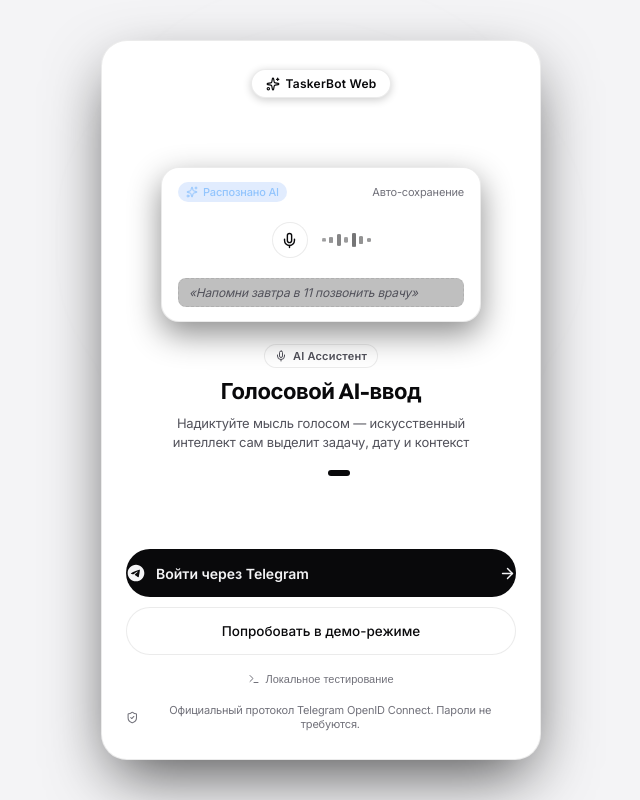
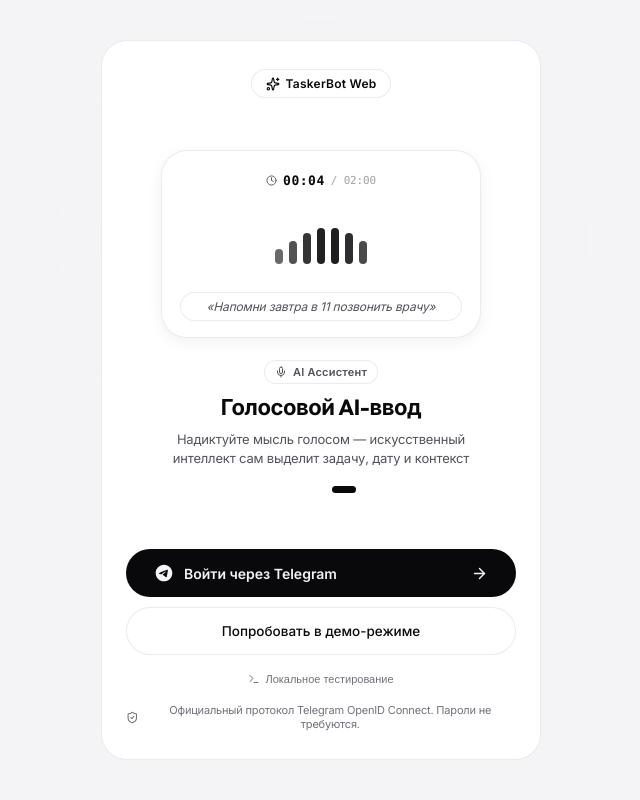
Before and after one commit to Artstrel/TaskerBot, a React (Vite) app in the folder frontend/: page / in a window 1280 px wide. Both pictures are taken after a click on the tab 666 px from the left and 459 px from the top of the page. Shown: the whole page, without its empty margins (319-959 px from the left). Built offline with nearby package versions, Linux system fonts and the light colour scheme.

Commit message:
style: redesign login screen UI with monochrome palette and refined mockup components

```diff
--- a/frontend/src/components/LoginScreen.jsx
+++ b/frontend/src/components/LoginScreen.jsx
@@ -10,7 +10,9 @@ import {
   Sparkles,
   Terminal,
   Check,
+  Clock,
 } from 'lucide-react';
+import BarVisualizer from './BarVisualizer';
 import { getTelegramAuthUrl, exchangeTelegramWidgetAuth, authenticateWithTelegramIdToken, devLogin, setDemoMode, hapticFeedback } from '../api';
 
 const SLIDES = [
@@ -116,28 +118,26 @@ const SLIDES = [
     subtitle: 'Надиктуйте мысль голосом — искусственный интеллект сам выделит задачу, дату и контекст',
     icon: Mic,
     renderVisual: () => (
-      <div className="slide-mockup-card">
-        <div className="slide-mockup-header">
-          <span className="slide-mockup-tag ai">
-            <Sparkles size={12} /> Распознано AI
-          </span>
-          <span className="slide-mockup-meta">Авто-сохранение</span>
-        </div>
-        <div className="slide-mockup-voice-visual">
-          <div className="slide-mockup-mic-badge">
-            <Mic size={17} />
-          </div>
-          <div className="slide-mockup-soundwave">
-            <span className="sw-bar b1" />
-            <span className="sw-bar b2" />
-            <span className="sw-bar b3" />
-            <span className="sw-bar b4" />
-            <span className="sw-bar b5" />
-            <span className="sw-bar b6" />
-            <span className="sw-bar b7" />
+      <div className="slide-mockup-card slide-mockup-island">
+        <div className="voice-stage-top">
+          <div className="voice-timer-pill">
+            <Clock size={11} style={{ opacity: 0.7 }} />
+            <span className="voice-timer-display">00:04</span>
+            <span className="voice-timer-limit">/ 02:00</span>
           </div>
         </div>
-        <div className="slide-mockup-transcription">
+
+        <div className="voice-visualizer-center-stage">
+          <BarVisualizer
+            state="processing"
+            barCount={7}
+            height={46}
+            barWidth={8}
+            gap={6}
+          />
+        </div>
+
+        <div className="voice-island-hint">
           «Напомни завтра в 11 позвонить врачу»
         </div>
       </div>
@@ -415,6 +415,7 @@ export default function LoginScreen({ onLoginSuccess, onEnterDemo }) {
               onClick={handleTelegramLogin}
               disabled={isLoading}
             >
+              <div className="login-btn-left-group">
                 <svg
                   className="tg-icon-svg"
                   viewBox="0 0 24 24"
@@ -425,6 +426,7 @@ export default function LoginScreen({ onLoginSuccess, onEnterDemo }) {
                   <path d="M12 2C6.48 2 2 6.48 2 12s4.48 10 10 10 10-4.48 10-10S17.52 2 12 2zm4.64 6.8c-.15 1.58-.8 5.42-1.13 7.19-.14.75-.42 1-.68 1.03-.58.05-1.02-.38-1.58-.75-.88-.58-1.38-.94-2.23-1.5-.99-.65-.35-1.01.22-1.59.15-.15 2.71-2.48 2.76-2.69a.2.2 0 00-.05-.18c-.06-.05-.14-.03-.21-.02-.09.02-1.49.95-4.22 2.79-.4.27-.76.41-1.08.4-.36-.01-1.04-.2-1.55-.37-.63-.2-1.12-.31-1.08-.66.02-.18.27-.36.75-.55 2.92-1.27 4.86-2.11 5.83-2.51 2.78-1.16 3.35-1.36 3.73-1.36.08 0 .27.02.39.12.1.08.13.19.14.27-.01.06.01.24 0 .38z" />
                 </svg>
                 <span>{isLoading ? 'Перенаправление в Telegram...' : 'Войти через Telegram'}</span>
+              </div>
               <ArrowRight size={17} className="login-btn-arrow" />
             </button>
 
--- a/frontend/src/index.css
+++ b/frontend/src/index.css
@@ -3725,7 +3725,7 @@ body,
   border: 1px solid var(--border-subtle);
   border-radius: var(--radius-lg);
   padding: 32px 28px;
-  box-shadow: 0 24px 48px -12px rgba(0, 0, 0, 0.65), 0 0 0 1px rgba(255, 255, 255, 0.05);
+  box-shadow: none;
   backdrop-filter: blur(20px);
   -webkit-backdrop-filter: blur(20px);
   display: flex;
@@ -3757,7 +3757,7 @@ body,
     border-radius: var(--radius-lg);
     border: 1px solid var(--border-subtle);
     background: var(--bg-card);
-    box-shadow: 0 24px 64px -12px rgba(0, 0, 0, 0.7), 0 0 0 1px rgba(255, 255, 255, 0.05);
+    box-shadow: none;
     padding: 28px 24px;
   }
 }
@@ -3783,7 +3783,7 @@ body,
   font-weight: 600;
   letter-spacing: 0.02em;
   color: var(--text-primary);
-  box-shadow: 0 2px 8px rgba(0, 0, 0, 0.2);
+  box-shadow: none;
 }
 
 .login-brand-icon {
@@ -3831,19 +3831,44 @@ body,
   margin-bottom: 22px;
 }
 
-/* Stylized Mockup Cards */
+/* Stylized Mockup Cards - Soft 6% Shadow & Monochrome Palette */
 .slide-mockup-card {
-  background: rgba(255, 255, 255, 0.035);
+  background: var(--bg-surface);
   border: 1px solid var(--border-subtle);
   border-radius: var(--radius-md);
   padding: 14px 16px;
-  box-shadow: 0 12px 32px rgba(0, 0, 0, 0.45), 0 0 0 1px rgba(255, 255, 255, 0.03);
+  box-shadow: 0 4px 16px rgba(0, 0, 0, 0.06);
   backdrop-filter: blur(16px);
   -webkit-backdrop-filter: blur(16px);
   display: flex;
   flex-direction: column;
   gap: 12px;
   user-select: none;
+  box-sizing: border-box;
+}
+
+/* Voice AI Island Mockup (Reusing Dialog Stage Architecture) */
+.slide-mockup-card.slide-mockup-island {
+  border-radius: var(--radius-lg);
+  padding: 16px 18px;
+  gap: 10px;
+  align-items: center;
+}
+
+.voice-island-hint {
+  font-size: 12px;
+  font-style: italic;
+  color: var(--text-secondary);
+  background: rgba(255, 255, 255, 0.04);
+  border: 1px solid var(--border-subtle);
+  padding: 6px 14px;
+  border-radius: var(--radius-full);
+  text-align: center;
+  width: 100%;
+  box-sizing: border-box;
+  white-space: nowrap;
+  overflow: hidden;
+  text-overflow: ellipsis;
 }
 
 .slide-mockup-header {
@@ -3852,6 +3877,7 @@ body,
   justify-content: space-between;
   font-size: 11px;
   color: var(--text-tertiary);
+  width: 100%;
 }
 
 .slide-mockup-tag {
@@ -3861,23 +3887,28 @@ body,
   padding: 3px 8px;
   border-radius: var(--radius-full);
   background: rgba(255, 255, 255, 0.06);
+  border: 1px solid var(--border-subtle);
+  color: var(--text-primary);
+  font-weight: 500;
+  font-size: 11px;
+}
+
+.slide-mockup-tag.streak {
+  background: rgba(255, 255, 255, 0.06);
+  border: 1px solid var(--border-subtle);
+  color: var(--text-primary);
+}
+
+.slide-mockup-tag.ai {
+  background: rgba(255, 255, 255, 0.06);
+  border: 1px solid var(--border-subtle);
+  color: var(--text-primary);
+}
+
+.slide-mockup-score {
   color: var(--text-secondary);
+  font-size: 11px;
   font-weight: 500;
-}
-
-.slide-mockup-tag.streak {
-  background: rgba(249, 115, 22, 0.15);
-  color: #fb923c;
-}
-
-.slide-mockup-tag.ai {
-  background: rgba(59, 130, 246, 0.15);
-  color: #93c5fd;
-}
-
-.slide-mockup-score {
-  color: #4ade80;
-  font-weight: 600;
 }
 
 .slide-mockup-body {
@@ -3952,24 +3983,27 @@ body,
   background: rgba(255, 255, 255, 0.04);
   font-size: 10px;
   color: var(--text-tertiary);
+  border: 1px solid transparent;
 }
 
 .slide-mockup-day.completed {
-  background: rgba(34, 197, 94, 0.14);
-  color: #4ade80;
+  background: rgba(255, 255, 255, 0.1);
+  color: var(--text-primary);
+  border: 1px solid var(--border-subtle);
 }
 
 .slide-mockup-day.today {
-  background: rgba(255, 255, 255, 0.1);
-  color: var(--text-primary);
-  border: 1px solid rgba(255, 255, 255, 0.2);
+  background: var(--text-primary);
+  color: var(--bg-app);
+  border: 1px solid var(--text-primary);
+  font-weight: 600;
 }
 
 .dot-pulse {
   width: 6px;
   height: 6px;
   border-radius: 50%;
-  background: var(--text-primary);
+  background: currentColor;
   animation: dotPulse 1.5s infinite;
 }
 
@@ -4031,63 +4065,6 @@ body,
 .slide-mockup-item-qty {
   font-size: 11px;
   color: var(--text-tertiary);
-}
-
-.slide-mockup-voice-visual {
-  display: flex;
-  align-items: center;
-  justify-content: center;
-  gap: 14px;
-  padding: 8px 0;
-}
-
-.slide-mockup-mic-badge {
-  width: 36px;
-  height: 36px;
-  border-radius: 50%;
-  background: rgba(255, 255, 255, 0.08);
-  color: var(--text-primary);
-  display: flex;
-  align-items: center;
-  justify-content: center;
-  border: 1px solid var(--border-subtle);
-}
-
-.slide-mockup-soundwave {
-  display: flex;
-  align-items: center;
-  gap: 4px;
-  height: 28px;
-}
-
-.sw-bar {
-  width: 3.5px;
-  border-radius: 2px;
-  background: var(--text-primary);
-  animation: swWave 1.2s ease-in-out infinite alternate;
-}
-
-.sw-bar.b1 { height: 8px; animation-delay: 0.1s; }
-.sw-bar.b2 { height: 16px; animation-delay: 0.25s; }
-.sw-bar.b3 { height: 24px; animation-delay: 0.4s; }
-.sw-bar.b4 { height: 14px; animation-delay: 0.15s; }
-.sw-bar.b5 { height: 26px; animation-delay: 0.5s; }
-.sw-bar.b6 { height: 18px; animation-delay: 0.3s; }
-.sw-bar.b7 { height: 10px; animation-delay: 0.2s; }
-
-@keyframes swWave {
-  0% { transform: scaleY(0.4); opacity: 0.4; }
-  100% { transform: scaleY(1); opacity: 1; }
-}
-
-.slide-mockup-transcription {
-  font-size: 12px;
-  font-style: italic;
-  color: var(--text-secondary);
-  background: rgba(0, 0, 0, 0.25);
-  padding: 6px 10px;
-  border-radius: 8px;
-  border: 1px dashed var(--border-subtle);
 }
 
 /* Slide Typography */
@@ -4131,28 +4108,33 @@ body,
   margin: 0;
 }
 
-/* Pagination Dots */
+/* High-Visibility Pagination Dots */
 .login-slider-dots {
   display: flex;
   align-items: center;
   justify-content: center;
-  gap: 6px;
+  gap: 8px;
   margin-top: 18px;
 }
 
 .login-slider-dot {
-  height: 6px;
-  width: 6px;
-  border-radius: 3px;
-  background: rgba(255, 255, 255, 0.2);
+  height: 7px;
+  width: 7px;
+  border-radius: 4px;
+  background: rgba(255, 255, 255, 0.38);
   border: none;
   padding: 0;
   cursor: pointer;
   transition: all 0.25s cubic-bezier(0.16, 1, 0.3, 1);
 }
 
+.login-slider-dot:hover:not(.active) {
+  background: rgba(255, 255, 255, 0.6);
+}
+
 .login-slider-dot.active {
-  width: 22px;
+  width: 24px;
+  height: 7px;
   background: var(--text-primary);
 }
 
@@ -4195,19 +4177,26 @@ body,
   color: var(--bg-app);
   display: flex;
   align-items: center;
-  justify-content: center;
-  gap: 10px;
+  justify-content: space-between;
+  padding: 0 28px;
+  box-sizing: border-box;
   cursor: pointer;
   border: none;
   transition: all 0.2s cubic-bezier(0.16, 1, 0.3, 1);
-  box-shadow: 0 4px 16px rgba(255, 255, 255, 0.12);
+  box-shadow: none;
+}
+
+.login-btn-left-group {
+  display: inline-flex;
+  align-items: center;
+  gap: 10px;
 }
 
 .login-btn-primary:hover:not(:disabled) {
   background: var(--accent-primary-hover);
   color: var(--bg-app);
   transform: translateY(-1px);
-  box-shadow: 0 6px 20px rgba(255, 255, 255, 0.2);
+  box-shadow: none;
 }
 
 .login-btn-primary:active:not(:disabled) {
@@ -4220,7 +4209,7 @@ body,
 }
 
 .login-btn-arrow {
-  margin-left: auto;
+  flex-shrink: 0;
   transition: transform 0.2s ease;
 }
 
@@ -4240,6 +4229,8 @@ body,
   display: flex;
   align-items: center;
   justify-content: center;
+  padding: 0 28px;
+  box-sizing: border-box;
   cursor: pointer;
   transition: all 0.15s ease;
 }
```
Lines whose indentation alone changed are shown as unchanged.
